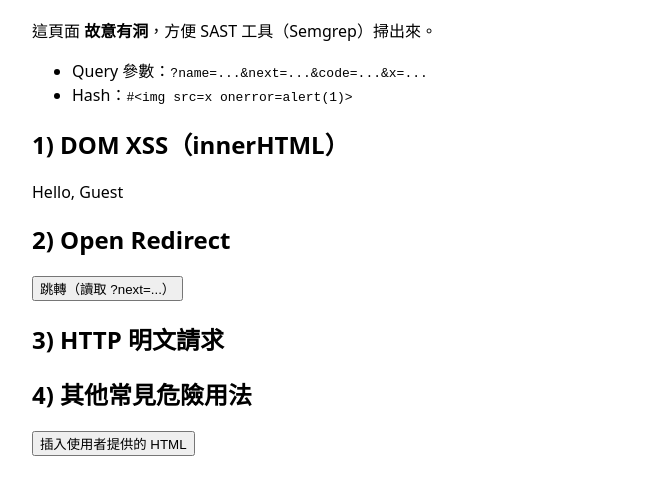
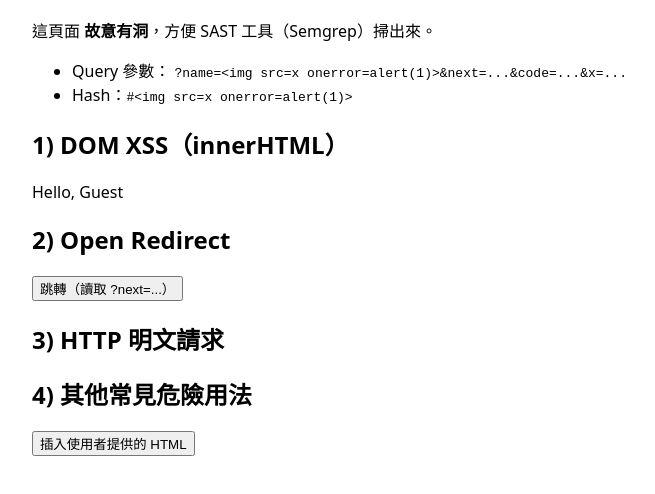
Before and after one commit to and910805/devsecops, a plain HTML site: page site/index.html in a window 1280 px wide. Shown: the part 86-580 px from the top of the page, without its empty margins (198-853 px from the left). Drawn offline with Linux system fonts and the light colour scheme; no server answers.

Commit message:
fix 10:01

```diff
--- a/site/index.html
+++ b/site/index.html
@@ -11,7 +11,10 @@
 
   <p>這頁面 <strong>故意有洞</strong>，方便 SAST 工具（Semgrep）掃出來。</p>
   <ul>
-    <li>Query 參數：<code>?name=...&next=...&code=...&x=...</code></li>
+    <li>Query 參數：
+		<code>?name=&lt;img src=x onerror=alert(1)&gt;&amp;next=...&amp;code=...&amp;x=...</code>
+	</li>
+
     <li>Hash：<code>#&lt;img src=x onerror=alert(1)&gt;</code></li>
   </ul>
 
```
